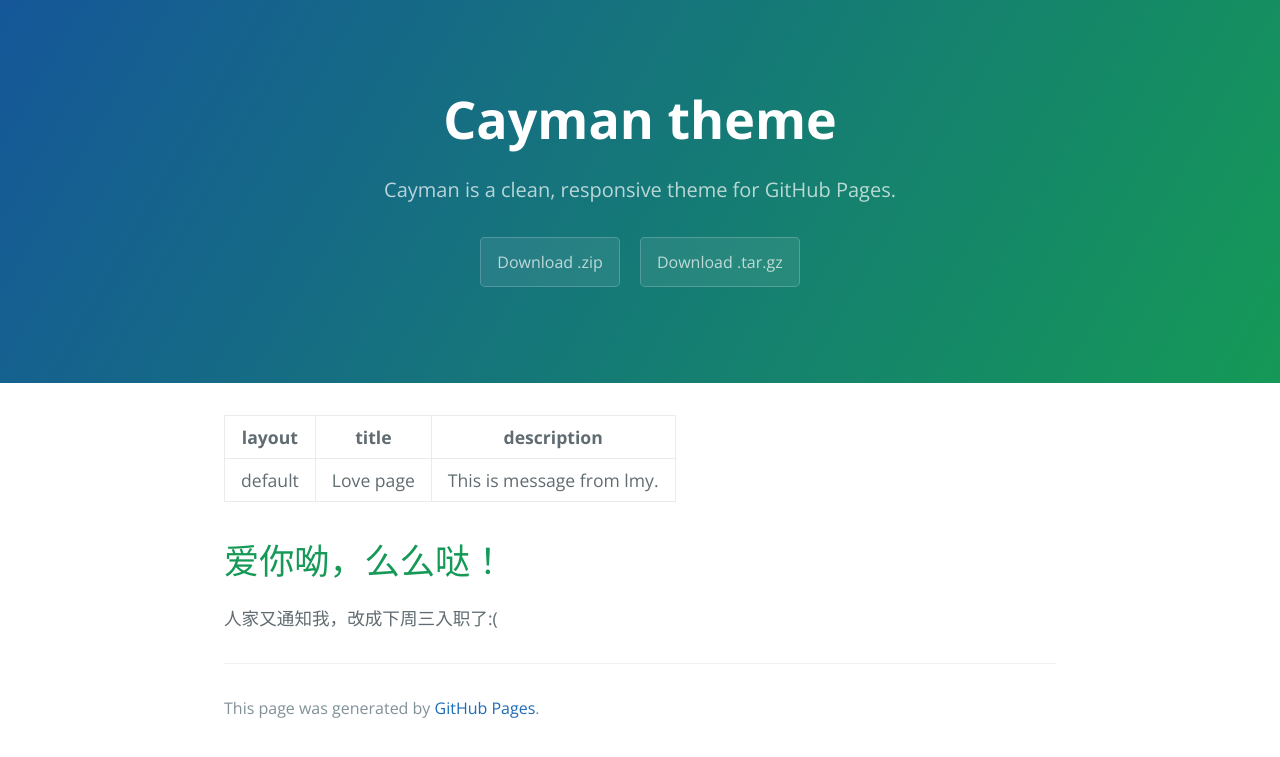
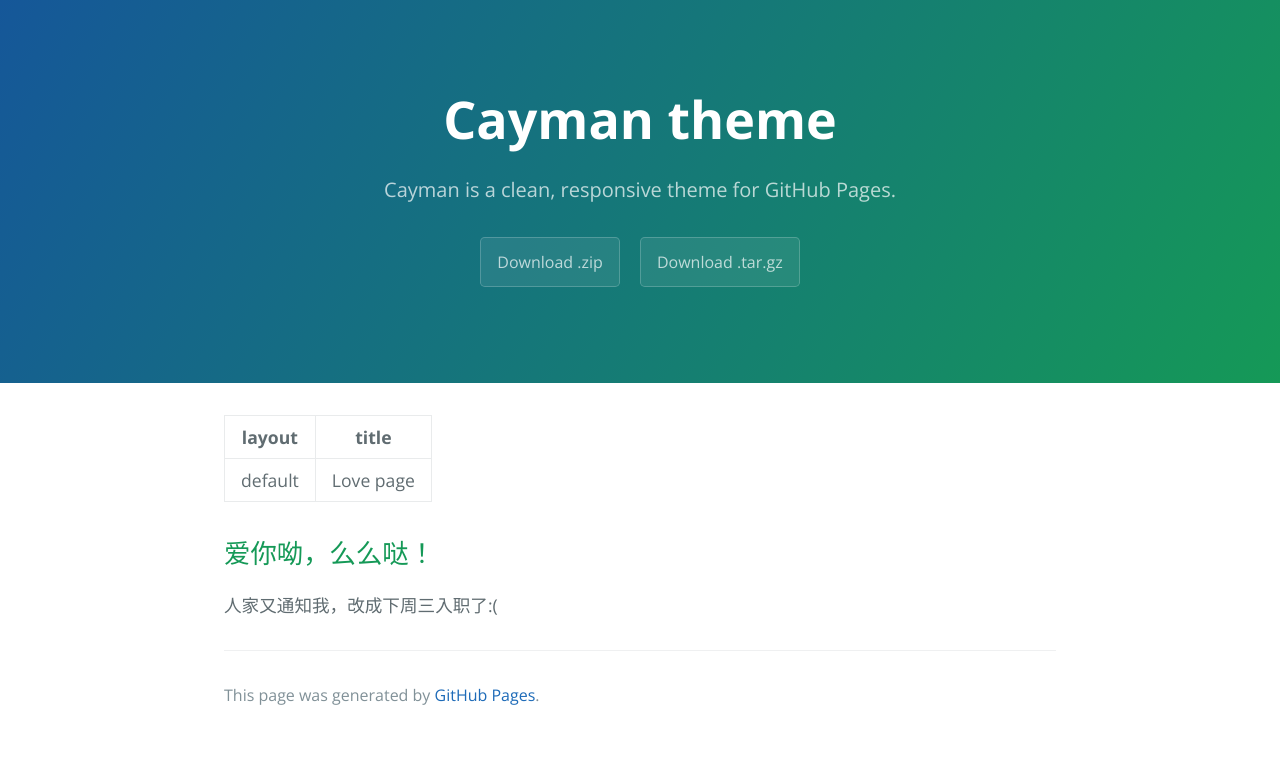
Before and after one commit to lumia65535/lumia65535.github.io, a Jekyll site: the page built from lxy.md, in a window 1280 px wide. Shown: the top 757 px of the page. Built offline with Jekyll 4.4.1, drawn with Linux system fonts in a browser that asks for light colours; our own code applies the rules of GitHub Pages for plain Markdown files.

Commit message:
Update lxy.md

```diff
--- a/lxy.md
+++ b/lxy.md
@@ -1,7 +1,7 @@
-| layout  | title     | description               |
-| ------- | --------- | ------------------------- |
-| default | Love page | This is message from lmy. |
+| layout  |   title   |
+| ------- | --------- |
+| default | Love page |
 
-# 爱你呦，么么哒！
+## 爱你呦，么么哒！
 
 人家又通知我，改成下周三入职了:(
```
